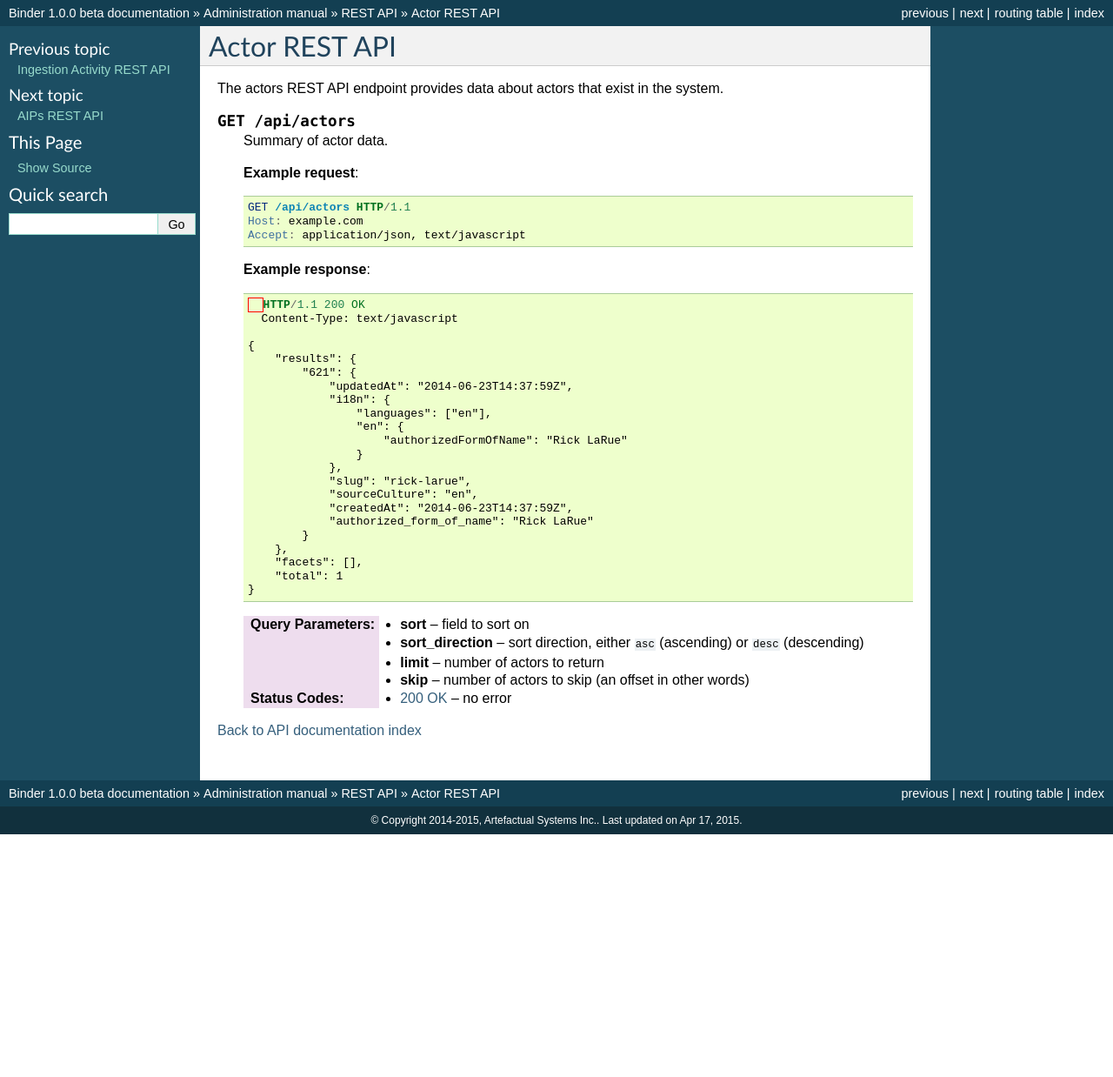
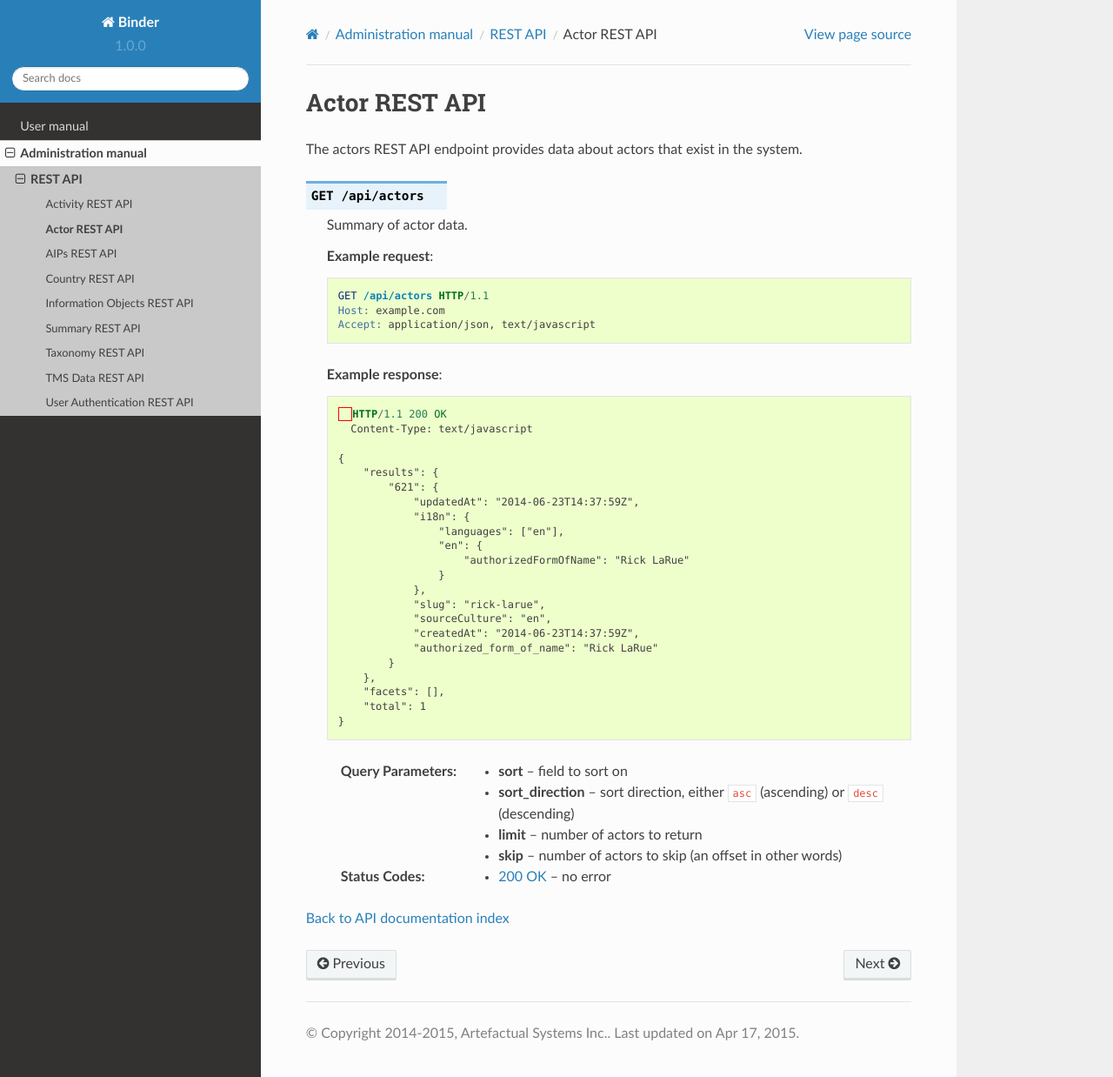
Before and after one commit to artefactual/binder-docs, a Sphinx documentation site: the page built from source/admin-manual/api/actors.rst, in a window 1280 px wide and 1238 px high. Shown: the whole window at 87% size. Built offline with Sphinx 7.4.7 and the Read the Docs theme 2.0.0, drawn with Linux system fonts in a browser that asks for light colours; pages that are not in the unit, such as notebooks, are missing from menus.

Commit message:
use RTD theme locally

```diff
--- a/source/conf.py
+++ b/source/conf.py
@@ -98,7 +98,7 @@ pygments_style = 'sphinx'
 
 # The theme to use for HTML and HTML Help pages.  See the documentation for
 # a list of builtin themes.
-html_theme = 'classic'
+html_theme = 'sphinx_rtd_theme'
 
 # Theme options are theme-specific and customize the look and feel of a theme
 # further.  For a list of options available for each theme, see the
@@ -106,7 +106,7 @@ html_theme = 'classic'
 #html_theme_options = {}
 
 # Add any paths that contain custom themes here, relative to this directory.
-#html_theme_path = ['_theme']
+html_theme_path = ["_themes",]
 
 # The name for this set of Sphinx documents.  If None, it defaults to
 # "<project> v<release> documentation".
```
